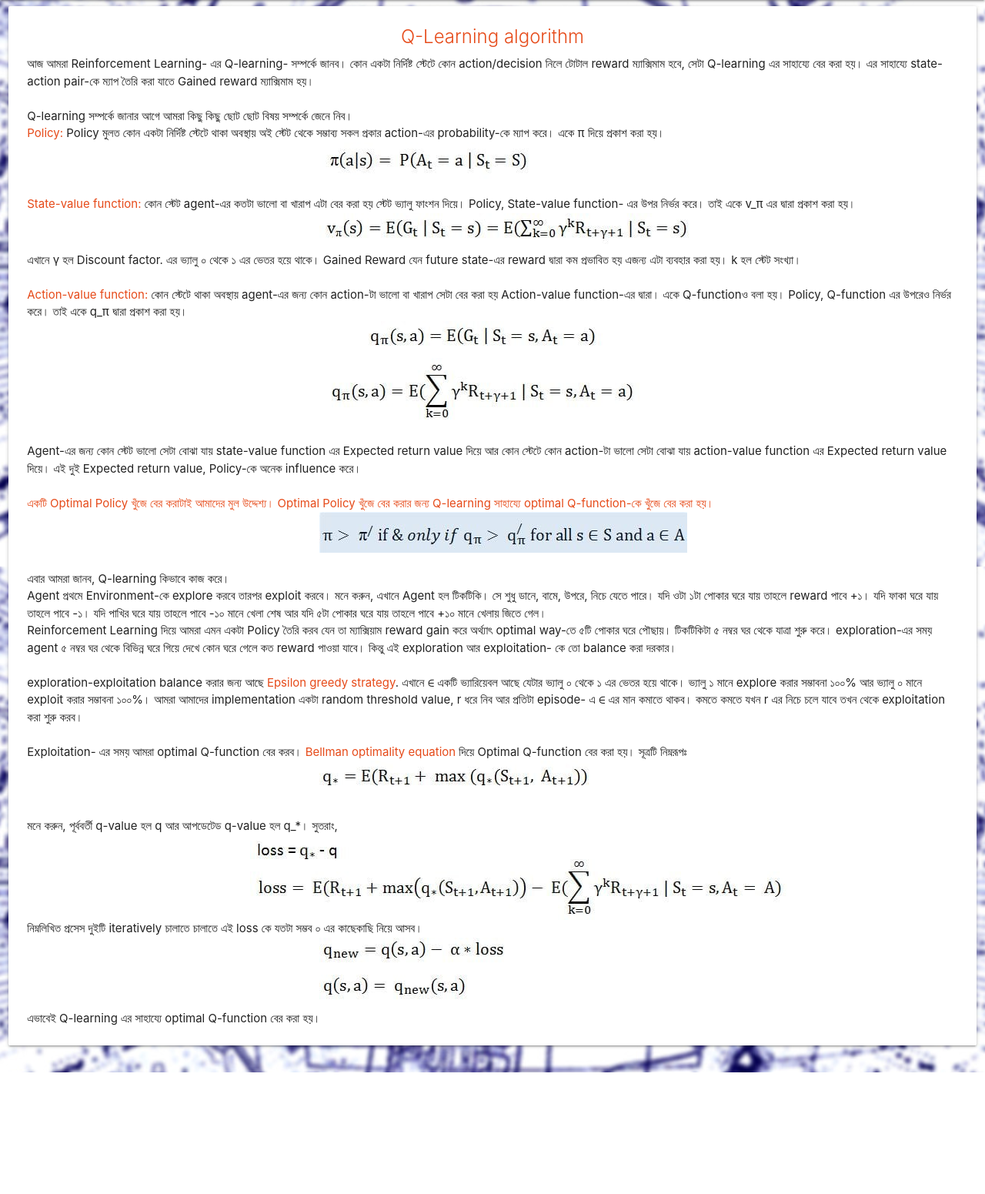
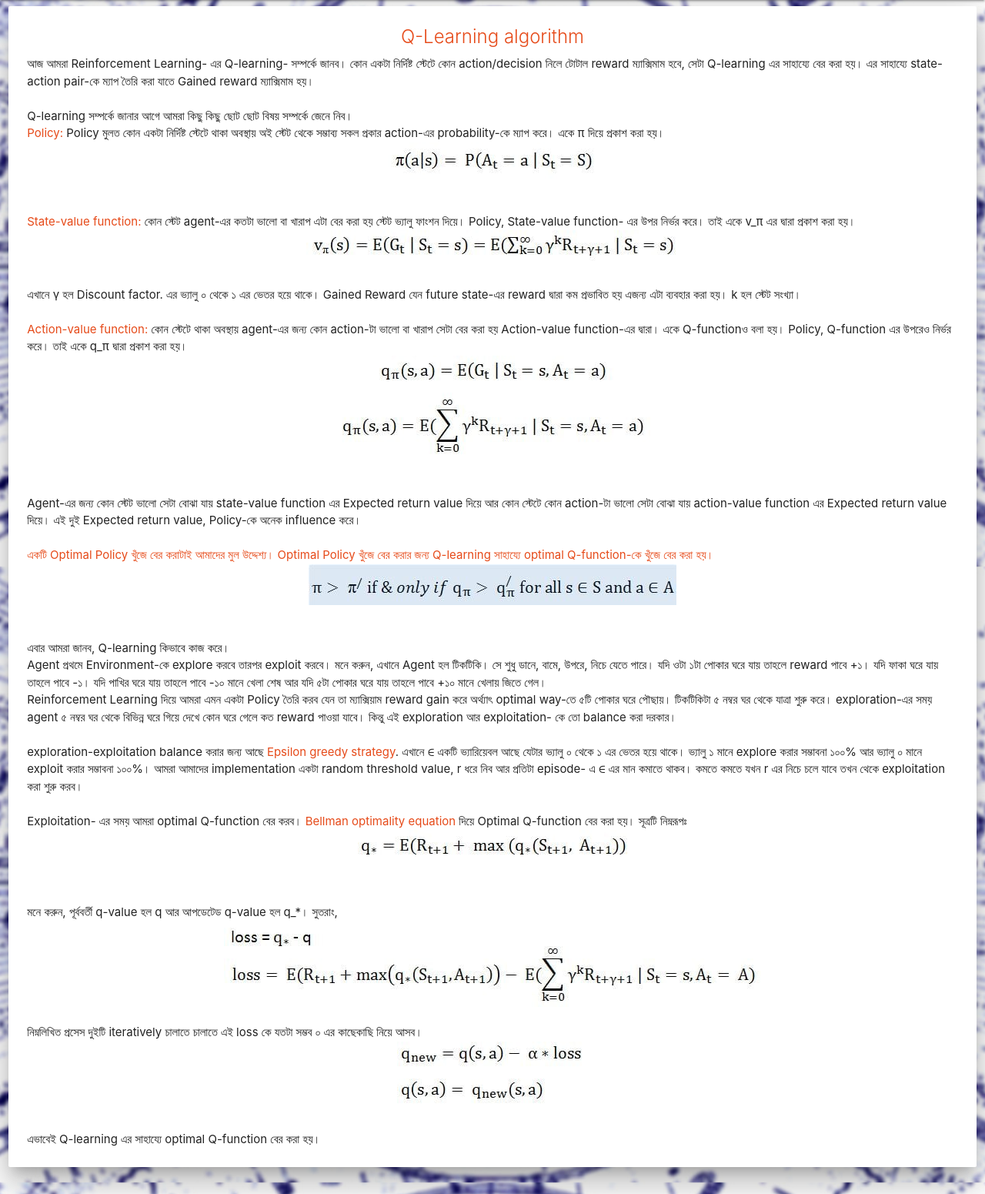
Before and after one commit to nahK994/BanglayML, a Django app: page /RL_Q_learningText/ in a window 1280 px wide. Shown: the part 64-1615 px from the top of the page at 77% size. Before the commit the page ends 1457 px from the top, so only its background shows below. Run offline with Django 3.2, Linux system fonts and the light colour scheme; some libraries are stand-ins or nearby versions.

Commit message:
some_UI_modifications

```diff
--- a/testApp/templates/AI_IntroText.html
+++ b/testApp/templates/AI_IntroText.html
@@ -1,10 +1,10 @@
 {% extends 'base.html' %}
 
 {% block body %}
-
+<title>AI নিয়ে কিছু কথা</title>
 <div class="row">
     <div class="col">
-        <div class="card">
+        <div class="card" z-depth-5>
             <div class="card-content">
                 <span class="card-title center-align deep-orange-text text-darken-2">AI নিয়ে কিছু কথা</span>
                 <p class="center-left">
--- a/testApp/templates/RL_Q_learningText.html
+++ b/testApp/templates/RL_Q_learningText.html
@@ -1,9 +1,10 @@
 {% extends 'base.html' %}
 {% block body %}
 {% load static %}
+<title>Q learning-BanglayML</title>
 <div class="row">
     <div class="col">
-        <div class="card">
+        <div class="card z-depth-5">
             <div class="card-content">
                 <span class="card-title center-align deep-orange-text text-darken-2">Q-Learning algorithm</span>
                 <p class="center-left">
@@ -13,21 +14,21 @@
                     Q-learning সম্পর্কে জানার আগে আমরা কিছু কিছু ছোট ছোট বিষয় সম্পর্কে জেনে নিব।<br>
                     <span class="deep-orange-text text-darken-2">Policy:</span> Policy মুলত কোন একটা নির্দিষ্ট স্টেটে থাকা অবস্থায় অই স্টেট থেকে সম্ভাব্য সকল প্রকার action-এর probability-কে ম্যাপ করে।
                     একে π দিয়ে প্রকাশ করা হয়।<br>
-                    <img style="margin-left: 380px;" src="{% static "policy.jpg" %}"><br><br>
+                    <img class="materialboxed" style="margin: auto;" src="{% static "policy.jpg" %}"><br><br>
                     <span class="deep-orange-text text-darken-2">State-value function:</span> কোন স্টেট agent-এর কতটা ভালো বা খারাপ এটা বের করা হয় স্টেট ভ্যালু ফাংশন দিয়ে।
                     Policy, State-value function- এর উপর নির্ভর করে।
                     তাই একে v_π এর দ্বারা প্রকাশ করা হয়।<br>
-                    <img style="margin-left: 380px;" src="{% static "stateValue.jpg" %}"><br>
+                    <img class="materialboxed" style="margin: auto;" src="{% static "stateValue.jpg" %}"><br>
                     এখানে γ হল Discount factor. এর ভ্যালু ০ থেকে ১ এর ভেতর হয়ে থাকে।
                     Gained Reward যেন future state-এর reward দ্বারা কম প্রভাবিত হয় এজন্য এটা ব্যবহার করা হয়। k হল স্টেট সংখ্যা।<br><br>
                     <span class="deep-orange-text text-darken-2">Action-value function:</span> কোন স্টেটে থাকা অবস্থায় agent-এর জন্য কোন action-টা ভালো বা খারাপ সেটা বের করা হয় Action-value function-এর দ্বারা। একে Q-functionও বলা হয়।
                     Policy, Q-function এর উপরেও নির্ভর করে। তাই একে q_π দ্বারা প্রকাশ করা হয়।<br>
-                    <img style="margin-left: 380px;" src="{% static "Qfunction.jpg" %}"><br><br>
+                    <img class="materialboxed" style="margin: auto;" src="{% static "Qfunction.jpg" %}"><br><br>
                     Agent-এর জন্য কোন স্টেট ভালো সেটা বোঝা যায় state-value function এর Expected return value দিয়ে আর কোন স্টেটে কোন action-টা ভালো সেটা বোঝা যায় action-value function এর Expected return value দিয়ে।
                     এই দুই Expected return value, Policy-কে অনেক influence করে।<br><br>
                     <span class="deep-orange-text text-darken-2">একটি Optimal Policy খুঁজে বের করাটাই আমাদের মুল উদ্দেশ্য।
                     Optimal Policy খুঁজে বের করার জন্য Q-learning সাহায্যে optimal Q-function-কে খুঁজে বের করা হয়।</span><br>
-                    <img style="margin-left: 380px;" src="{% static "optimalPolicy.jpg" %}"><br><br>
+                    <img class="materialboxed" style="margin: auto;" src="{% static "optimalPolicy.jpg" %}"><br><br>
                     এবার আমরা জানব, Q-learning কিভাবে কাজ করে।<br>
                     Agent প্রথমে Environment-কে explore করবে তারপর exploit করবে।
                     মনে করুন, এখানে Agent হল টিকটিকি। সে শুধু ডানে, বামে, উপরে, নিচে যেতে পারে।
@@ -43,11 +44,11 @@
                     কমতে কমতে যখন r এর নিচে চলে যাবে তখন থেকে exploitation করা শুরু করব।<br><br>
                     Exploitation- এর সময় আমরা optimal Q-function বের করব।  <span class="deep-orange-text text-darken-2">Bellman optimality equation</span> দিয়ে Optimal Q-function বের করা হয়।
                     সূত্রটি নিম্নরূপঃ<br>
-                    <span><img style="margin-left: 380px;" src="{% static "bellman.jpg" %}"><br><br>
+                    <span><img class="materialboxed" style="margin: auto;" src="{% static "bellman.jpg" %}"><br><br>
                     মনে করুন, পূর্ববর্তী q-value হল q আর আপডেটেড q-value হল q_*। সুতরাং,<br>
-                    <img style="margin-left: 290px;" src="{% static "lossFunctionQlearning.jpg" %}"><br>
+                    <img class="materialboxed" style="margin: auto;" src="{% static "lossFunctionQlearning.jpg" %}"><br>
                     নিম্নলিখিত প্রসেস দুইটি iteratively চালাতে চালাতে এই loss কে যতটা সম্ভব ০ এর কাছেকাছি নিয়ে আসব।<br>
-                    <img style="margin-left: 380px;" src="{% static "iteration.jpg" %}"><br>
+                    <img class="materialboxed" style="margin: auto;" src="{% static "iteration.jpg" %}"><br>
                     এভাবেই Q-learning এর সাহায্যে optimal Q-function বের করা হয়।
                 </p>
             </div>
--- a/testApp/templates/RL_View.html
+++ b/testApp/templates/RL_View.html
@@ -4,7 +4,7 @@
 	<title>Reinforcement Learning-BanglayML</title>
 	<div class="row">
 		<div class="col s4 m3">
-			<div class="card">
+			<div class="card z-depth-4">
 				<div class="card-image waves-effect waves-block waves-light">
 					<img class="activator" src="{% static "background.jpeg" %}"  width="340" height="170">
 				</div>
@@ -22,7 +22,7 @@
 		</div>
 
 		<div class="col s4 m3">
-			<div class="card">
+			<div class="card z-depth-4">
 				<div class="card-image waves-effect waves-block waves-light">
 					<img class="activator" src="{% static "1.jpg" %}" width="340" height="200">
 				</div>
--- a/testApp/templates/SL_View.html
+++ b/testApp/templates/SL_View.html
@@ -4,7 +4,7 @@
     <title>Supervised Learning-BanglayML</title>
 	<div class="row">
 		<div class="col s4 m3">
-			<div class="card">
+			<div class="card z-depth-4">
 				<div class="card-image waves-effect waves-block waves-light">
 					<img class="activator" src="{% static "a.jpg" %}">
 				</div>
@@ -22,7 +22,7 @@
 		</div>
 
         <div class="col s4 m3">
-            <div class="card">
+            <div class="card z-depth-4">
                 <div class="card-image waves-effect waves-block waves-light">
                     <img class="activator" src="{% static "a.jpg" %}">
                 </div>
--- a/testApp/templates/UL_View.html
+++ b/testApp/templates/UL_View.html
@@ -4,7 +4,7 @@
 	<title>Unsupervised Learning-BanglayML</title>
 	<div class="row">
 		<div class="col s4 m3">
-			<div class="card">
+			<div class="card z-depth-4">
 				<div class="card-image waves-effect waves-block waves-light">
 					<img class="activator" src="{% static "unsupervised.jpeg" %}">
 				</div>
--- a/testApp/templates/base.html
+++ b/testApp/templates/base.html
@@ -12,6 +12,12 @@
 	<link type="text/css" rel="stylesheet" href="css/materialize.min.css"  media="screen,projection"/>
 	<!--Let browser know website is optimized for mobile-->
 	<meta name="viewport" content="width=device-width, initial-scale=1.0"/>
+
+	<script>
+		$(document).ready(function(){
+			$('.materialboxed').materialbox();
+  		});
+	</script>
 
 	<style>
 		body  {
--- a/testApp/templates/index.html
+++ b/testApp/templates/index.html
@@ -5,7 +5,7 @@
 	<title>Introduction-BanglayML</title>
 	<div class="row">
 		<div class="col s4 m3">
-			<div class="card">
+			<div class="card z-depth-4">
 				<div class="card-image waves-effect waves-block waves-light">
 					<img class="activator" src="{% static "a.jpg" %}">
 				</div>
@@ -23,7 +23,7 @@
 		</div>
 
 		<div class="col s4 m3">
-			<div class="card">
+			<div class="card z-depth-4">
 				<div class="card-image waves-effect waves-block waves-light">
 					<img class="activator" src="{% static "b.jpg" %}">
 				</div>
```
Also changed, not shown: testApp/templates/ML_IntroText.html (+4 -4 lines), testApp/templates/RL_IntroText.html (+8 -7 lines), testApp/templates/k_means_clusteringText.html (+6 -3 lines).
